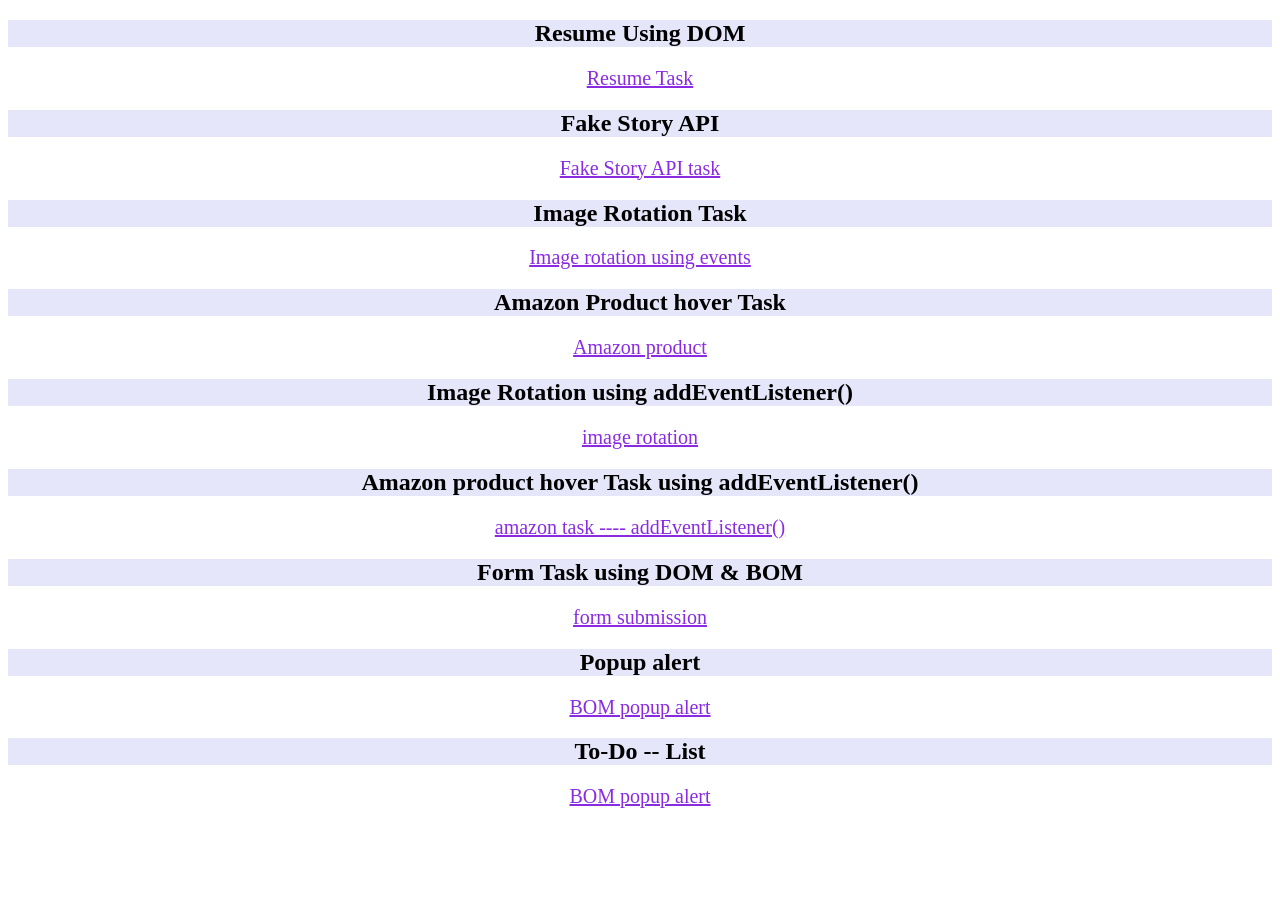
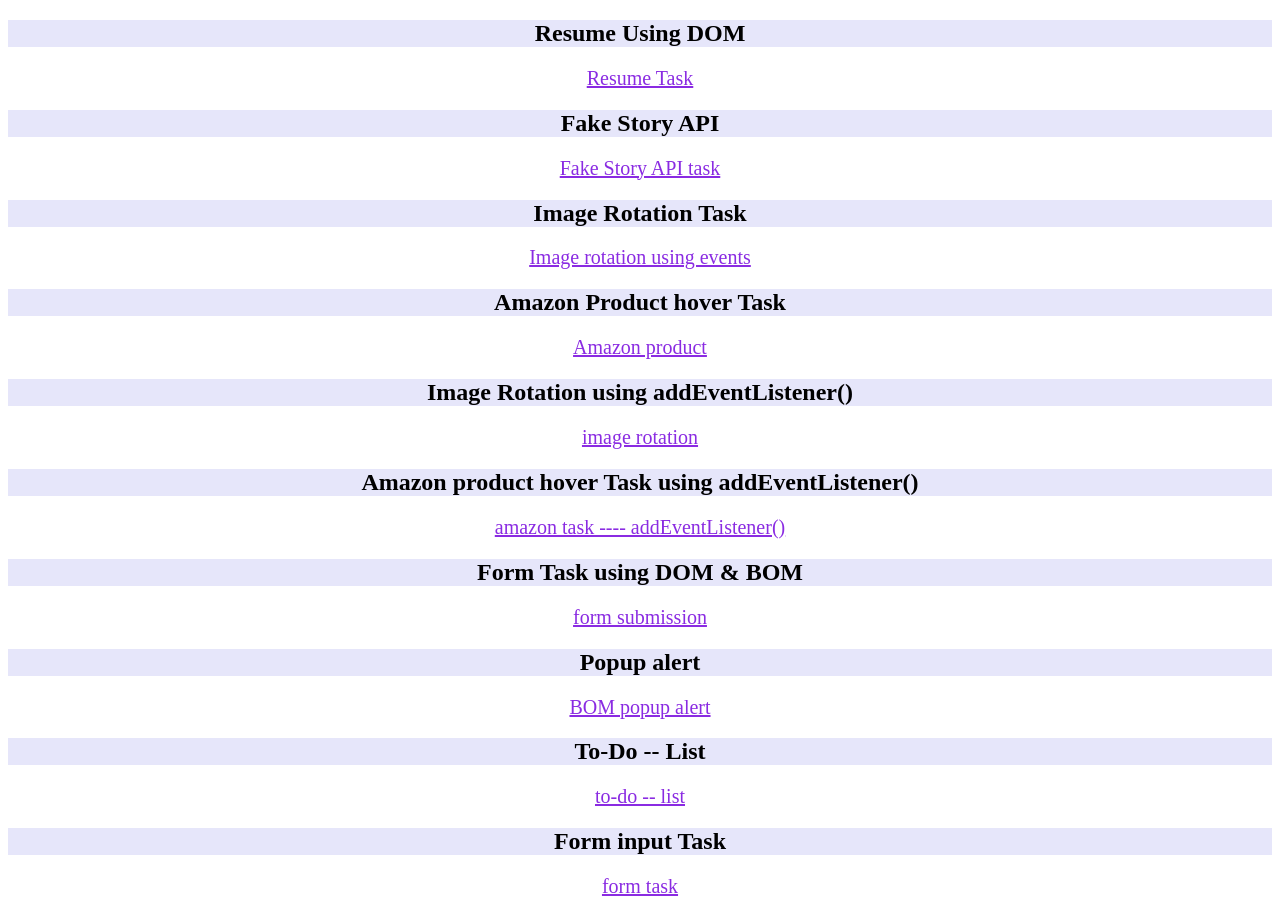
Before and after one commit to Pragna35/javascript-10k, a plain HTML site: page index.html in a window 1280 px wide. Before the commit the page ends 816 px from the top, so only its background shows below. Drawn offline with Linux system fonts and the light colour scheme.

Commit message:
added form-task.html file

```diff
--- a/index.html
+++ b/index.html
@@ -51,7 +51,10 @@
         <h2>Popup alert</h2>
         <a href="./DOM/popup-alert.html">BOM popup alert</a>
         <h2>To-Do -- List</h2>
-        <a href="./DOM/to-do-list.html">BOM popup alert</a>
+        <a href="./DOM/to-do-list.html">to-do -- list</a>
+
+        <h2>Form input Task</h2>
+        <a href="./exam-tasks/form-task.html">form task</a>
     </center>
 </body>
 </html>
```
